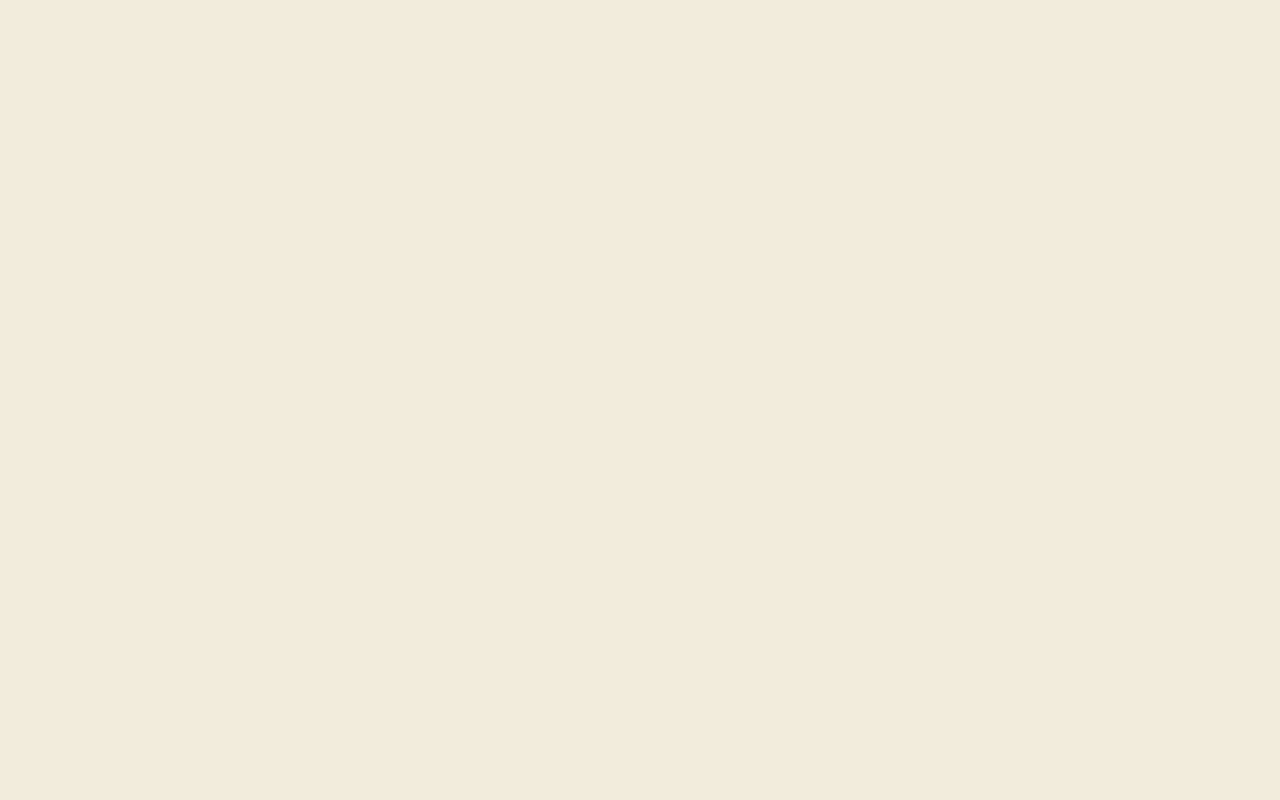
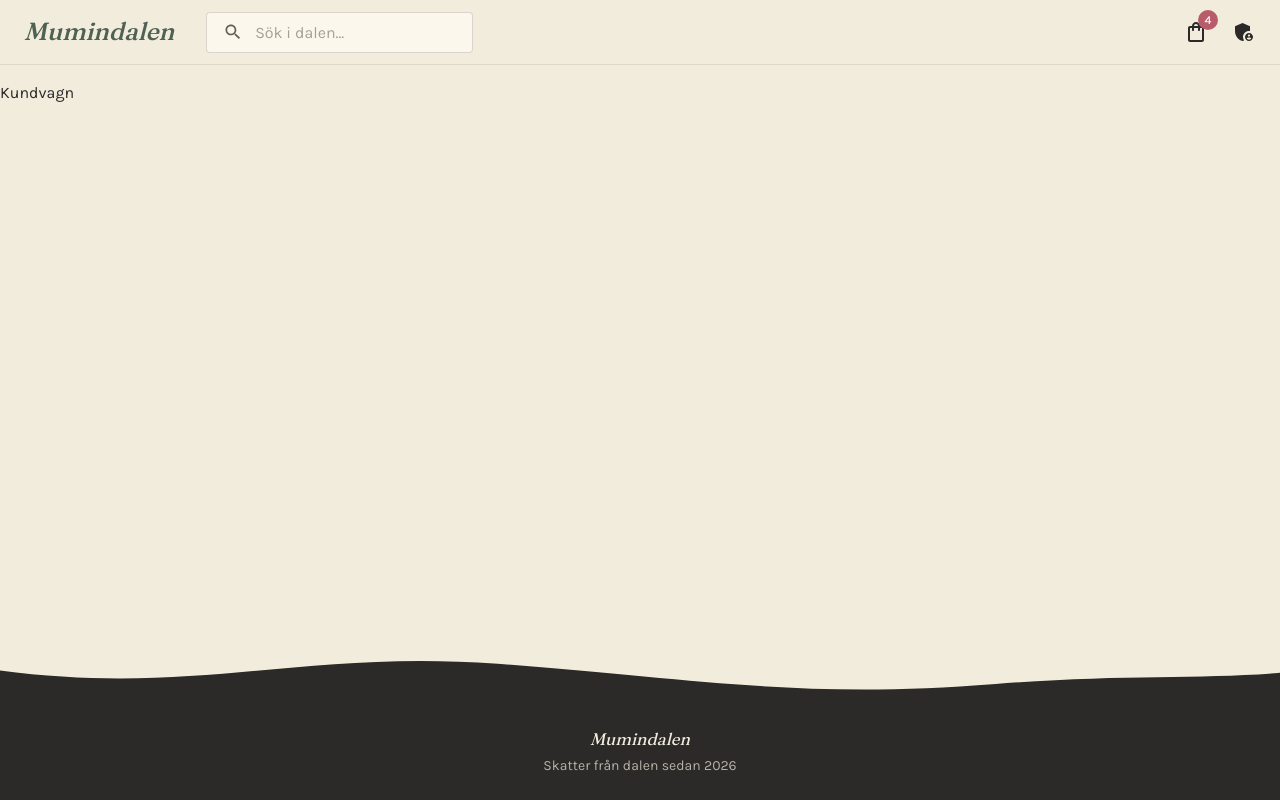
Before and after one commit to MicOli96/Webbshop, a React (Vite) app in the folder web/: page /cart in a window 1280 px wide. Before the commit this address had no page. Built offline with nearby package versions, Linux system fonts and the light colour scheme.

Commit message:
add cart page and integrate cart functionality in header and home page

```diff
--- a/web/src/app.tsx
+++ b/web/src/app.tsx
@@ -2,6 +2,7 @@ import { BrowserRouter, Route, Routes } from "react-router";
 import Layout from "./components/layout";
 import AdminPage from "./pages/admin/adminPage";
 import ProductFormDialog from "./pages/admin/productFormDialog";
+import Cart from "./pages/cart";
 import Home from "./pages/home";
 import ProductPage from "./pages/product";
 
@@ -12,6 +13,7 @@ export default function App() {
         <Route element={<Layout />}>
           <Route index element={<Home />} />
           <Route path="product/:id" element={<ProductPage />} />
+          <Route path="cart" element={<Cart />} />
           <Route path="admin" element={<AdminPage />}>
             <Route path="products/new" element={<ProductFormDialog />} />
             <Route path="products/:id/edit" element={<ProductFormDialog />} />
--- a/web/src/components/header.tsx
+++ b/web/src/components/header.tsx
@@ -105,7 +105,7 @@ export default function Header() {
       open={isMobileMenuOpen}
       onClose={handleMobileMenuClose}
     >
-      <MenuItem>
+      <MenuItem component={Link} to="/cart" onClick={handleMobileMenuClose}>
         <IconButton size="large" aria-label="visa kundvagn" color="inherit">
           <Badge badgeContent={4} color="secondary">
             <ShoppingBagOutlinedIcon />
@@ -158,7 +158,13 @@ export default function Header() {
           </Search>
           <Box sx={{ flexGrow: 1 }} />
           <Box sx={{ display: { xs: "none", md: "flex" } }}>
-            <IconButton size="large" aria-label="visa kundvagn" sx={{ color: moomin.ink }}>
+            <IconButton
+              size="large"
+              aria-label="visa kundvagn"
+              component={Link}
+              to="/cart"
+              sx={{ color: moomin.ink }}
+            >
               <Badge badgeContent={4} color="secondary">
                 <ShoppingBagOutlinedIcon />
               </Badge>
--- /dev/null
+++ b/web/src/pages/cart.tsx
@@ -0,0 +1,3 @@
+export default function Cart() {
+  return <p>Kundvagn</p>;
+}
--- a/web/src/pages/home.tsx
+++ b/web/src/pages/home.tsx
@@ -1,7 +1,9 @@
+import AddShoppingCartIcon from "@mui/icons-material/AddShoppingCart";
 import Box from "@mui/material/Box";
 import Button from "@mui/material/Button";
 import Card from "@mui/material/Card";
 import CardActionArea from "@mui/material/CardActionArea";
+import CardActions from "@mui/material/CardActions";
 import CardContent from "@mui/material/CardContent";
 import CardMedia from "@mui/material/CardMedia";
 import Container from "@mui/material/Container";
@@ -39,6 +41,13 @@ export default function Home() {
               mb: { xs: 2, sm: 3 },
             }}
           >
+            <Button
+              component={Link}
+              to="/cart"
+              variant="outlined"
+              size="small"
+            ></Button>
+
             <Button
               component={Link}
               to="/admin"
@@ -89,7 +98,10 @@ export default function Home() {
             </Typography>
           )}
           {products.map((product) => (
-            <Card key={product.id}>
+            <Card
+              key={product.id}
+              sx={{ height: "100%", display: "flex", flexDirection: "column" }}
+            >
               <CardActionArea
                 component={Link}
                 to={`/product/${product.id}`}
@@ -171,6 +183,16 @@ export default function Home() {
                   )}
                 </CardContent>
               </CardActionArea>
+              <CardActions sx={{ px: 2, pb: 2, mt: "auto" }}>
+                <Button
+                  fullWidth
+                  variant="outlined"
+                  size="small"
+                  startIcon={<AddShoppingCartIcon />}
+                >
+                  Lägg i kundvagn
+                </Button>
+              </CardActions>
             </Card>
           ))}
         </Box>
```
